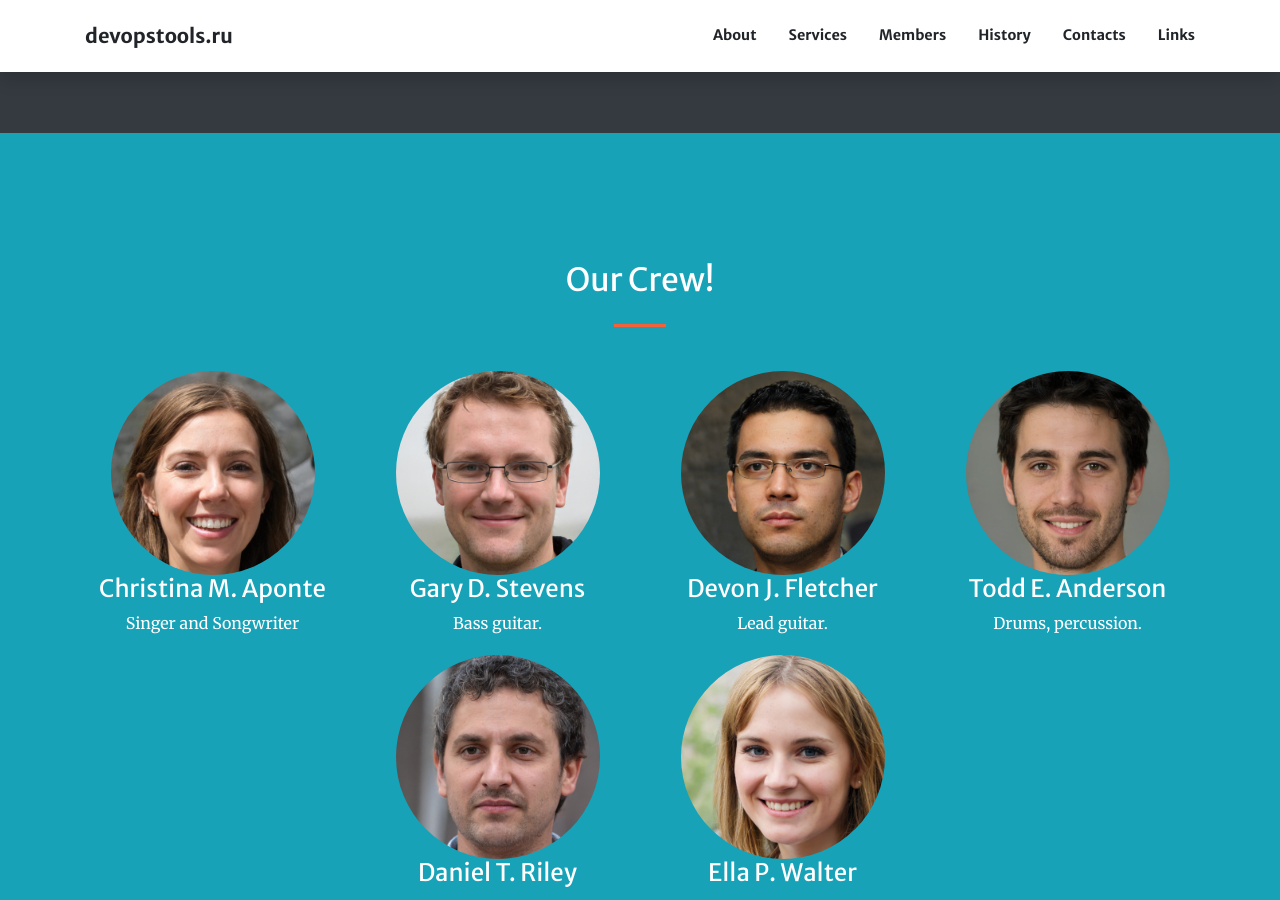
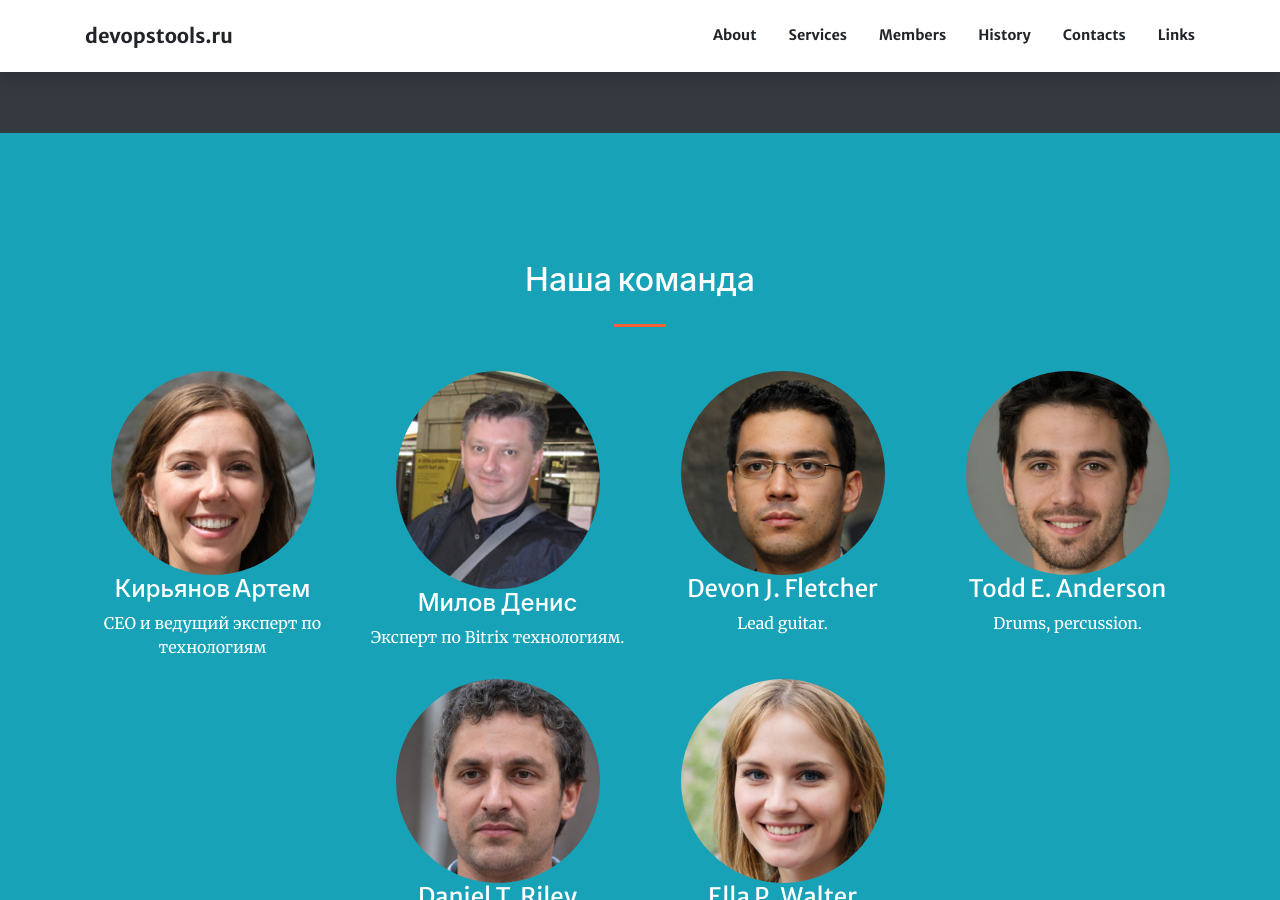
Before and after one commit to hacker342/devopstools.guthub.io, a Jekyll site: the page built from index.md, in a window 1280 px wide and 900 px high, scrolled down 2665 px. Built offline with Jekyll 4.4.1, drawn with Linux system fonts in a browser that asks for light colours; nearby versions of some CDN libraries.

Commit message:
add photo

```diff
--- a/index.md
+++ b/index.md
@@ -84,16 +84,16 @@ sections:
 
   - type: members.html
     section_id: members
-    title: Our Crew!
+    title: Наша команда
     background_style: bg-info text-white
     members:
-      - title: Christina M. Aponte
-        text: Singer and Songwriter
+      - title: Кирьянов Артем
+        text: CEO и ведущий эксперт по технологиям
         image: assets/img/members/person1.jpg
         url: '#'
-      - title: Gary D. Stevens
-        text: Bass guitar.
-        image: assets/img/members/person2.jpg
+      - title: Милов Денис
+        text: Эксперт по Bitrix технологиям.
+        image: assets/img/members/denis.png
         url: '#'
       - title: Devon J. Fletcher
         text: Lead guitar.
```
Also changed, not shown: assets/img/members/denis.png (added).
